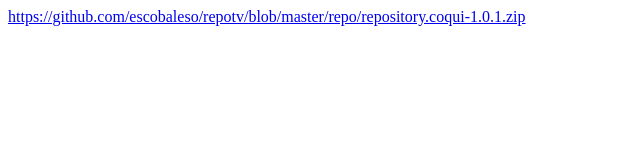
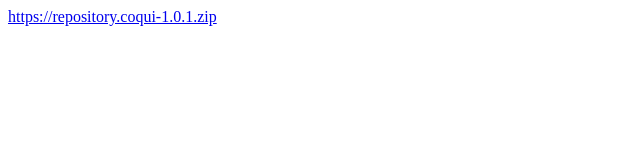
Before and after one commit to escobaleso/repository.tutorial, a plain HTML site: page repo/index.html in a window 1280 px wide. Shown: the whole page, without its empty margins (0-640 px from the left). Drawn offline with Linux system fonts and the light colour scheme.

Commit message:
Update index.html

```diff
--- a/repo/index.html
+++ b/repo/index.html
@@ -1,2 +1,2 @@
 <!DOCTYPE html>
-<a href="https://github.com/escobaleso/repotv/blob/master/repo/repository.coqui-1.0.1.zip">https://github.com/escobaleso/repotv/blob/master/repo/repository.coqui-1.0.1.zip</a>
+<a href="https://repository.coqui-1.0.1.zip">https://repository.coqui-1.0.1.zip</a>
```
